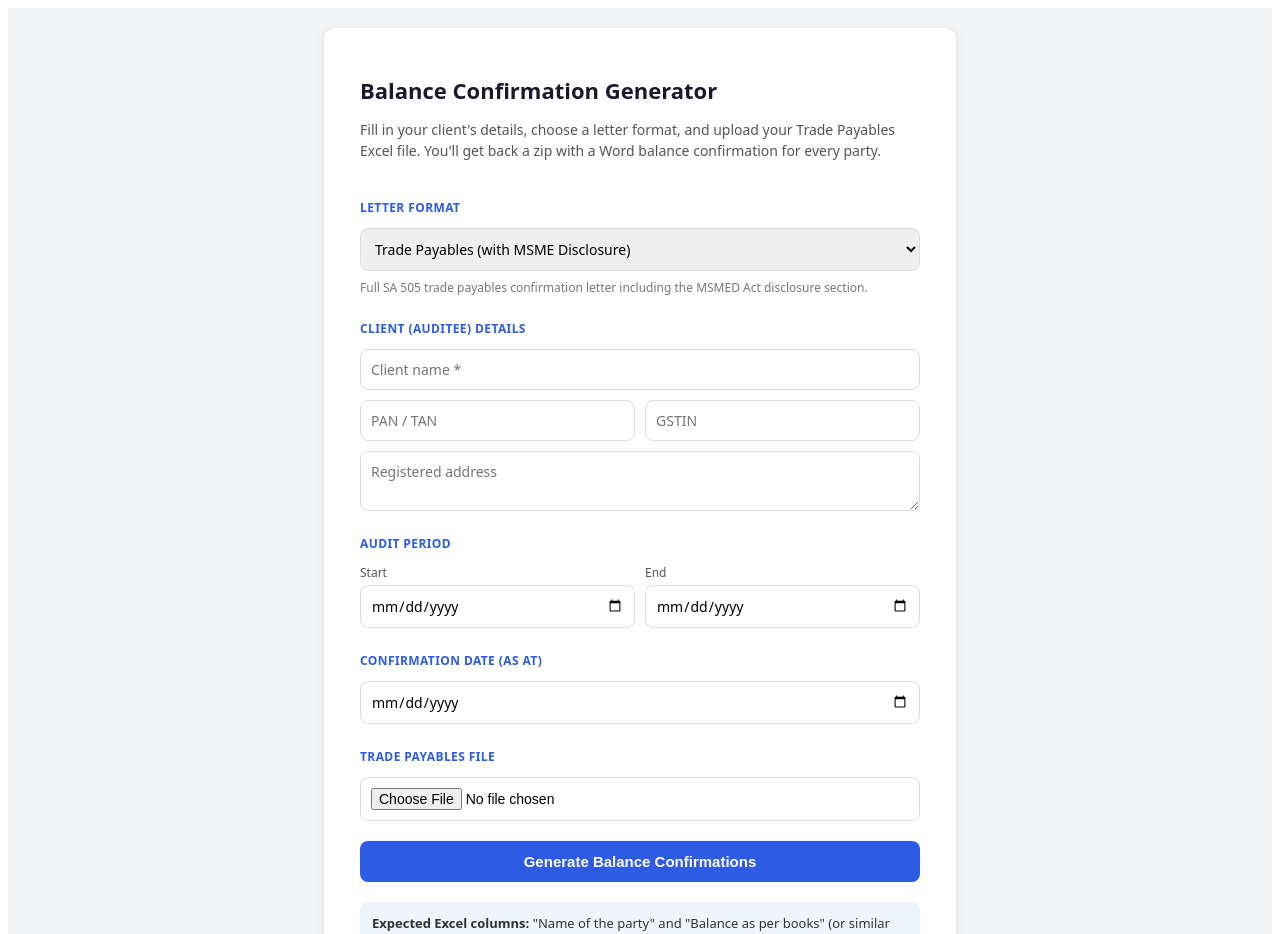
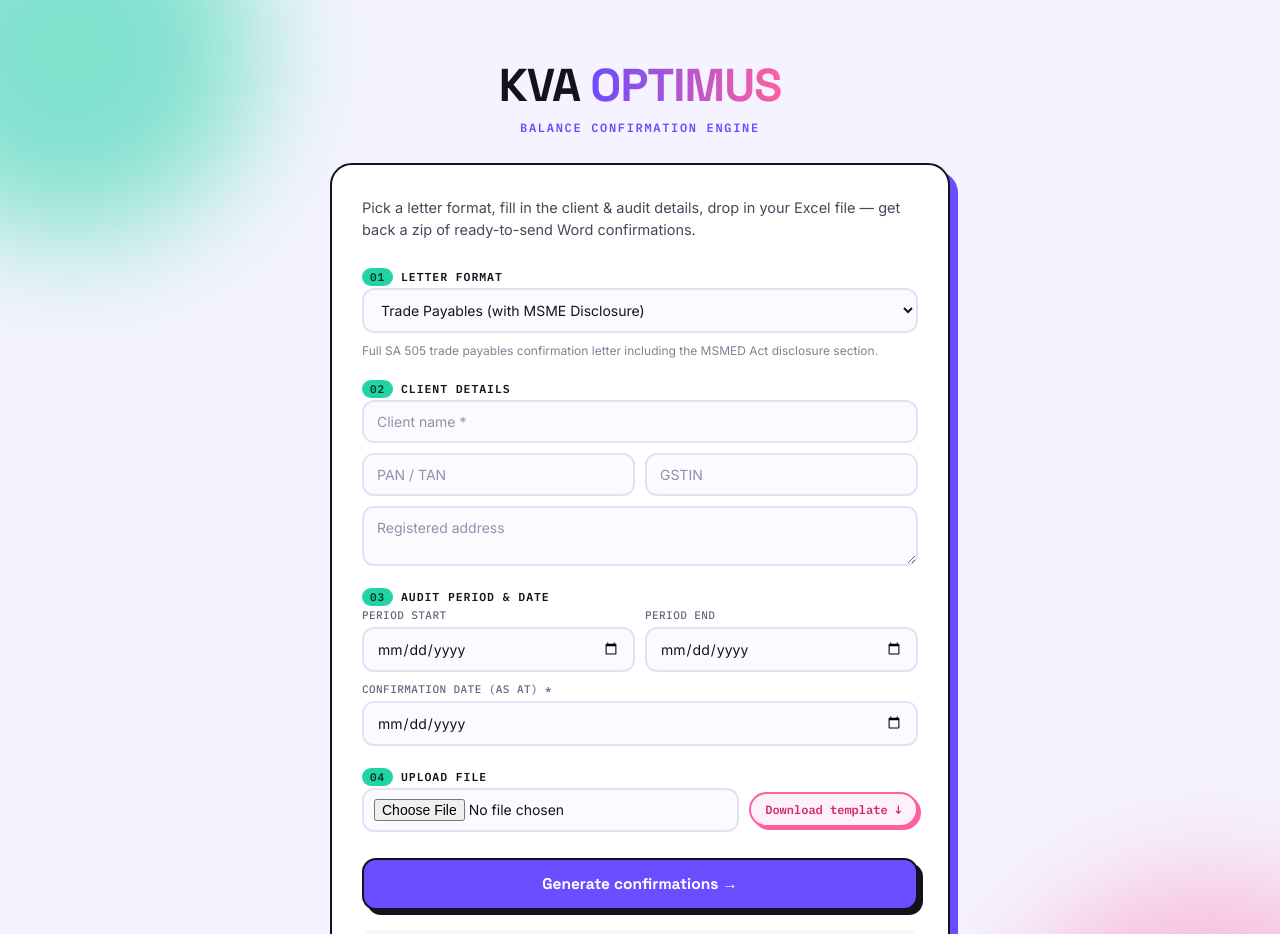
Before and after one commit to Jayesh3001/balance-confirm-tool, a Next.js app: page / in a window 1280 px wide. Shown: the top 934 px of the page. Built offline with nearby package versions, Linux system fonts and the light colour scheme.

Commit message:
Redesign UI as KVA OPTIMUS

```diff
--- a/pages/api/generate.js
+++ b/pages/api/generate.js
@@ -98,7 +98,12 @@ export default async function handler(req, res) {
     };
 
     const nameKey = findKey(rows[0], ["Name of the party", "Party Name", "Name"]);
-    const balanceKey = findKey(rows[0], ["Balance as per books", "Balance", "Closing Balance"]);
+    const balanceKey = findKey(rows[0], [
+      "Balance as per books",
+      "Balance",
+      "Closing Balance",
+      "Balance as on date",
+    ]);
 
     if (!nameKey || !balanceKey) {
       return res.status(400).json({
--- a/pages/index.js
+++ b/pages/index.js
@@ -1,4 +1,5 @@
 import { useEffect, useState } from "react";
+import Head from "next/head";
 
 export default function Home() {
   const [file, setFile] = useState(null);
@@ -76,22 +77,47 @@ export default function Home() {
     }
   }
 
+  const selectedTemplate = templatesList.find((t) => t.id === templateId);
+
   return (
-    <div style={styles.page}>
-      <div style={styles.card}>
-        <h1 style={styles.title}>Balance Confirmation Generator</h1>
-        <p style={styles.subtitle}>
-          Fill in your client's details, choose a letter format, and upload
-          your Trade Payables Excel file. You'll get back a zip with a Word
-          balance confirmation for every party.
+    <>
+      <Head>
+        <link rel="preconnect" href="https://fonts.googleapis.com" />
+        <link rel="preconnect" href="https://fonts.gstatic.com" crossOrigin="true" />
+        <link
+          href="https://fonts.googleapis.com/css2?family=Space+Grotesk:wght@500;700&family=Inter:wght@400;500;600&family=IBM+Plex+Mono:wght@500;600&display=swap"
+          rel="stylesheet"
+        />
+        <title>KVA OPTIMUS</title>
+      </Head>
+
+      <div className="page">
+        <div className="blob blob-a" aria-hidden="true" />
+        <div className="blob blob-b" aria-hidden="true" />
+
+        <main className="wrap">
+          <header className="mark">
+            <span className="mark-ink">KVA</span>
+            <span className="mark-grad">OPTIMUS</span>
+          </header>
+          <p className="eyebrow">balance confirmation engine</p>
+
+          <div className="card">
+            <p className="lede">
+              Pick a letter format, fill in the client &amp; audit details, drop
+              in your Excel file — get back a zip of ready-to-send Word
+              confirmations.
             </p>
 
-        <form onSubmit={handleSubmit} style={styles.form}>
-          <div style={styles.sectionLabel}>Letter format</div>
+            <form onSubmit={handleSubmit} className="form">
+              <fieldset className="group">
+                <legend className="badge">
+                  <span className="badge-num">01</span> Letter format
+                </legend>
                 <select
                   value={templateId}
                   onChange={(e) => setTemplateId(e.target.value)}
-            style={styles.input}
+                  className="input"
                 >
                   {templatesList.map((t) => (
                     <option key={t.id} value={t.id}>
@@ -99,168 +125,410 @@ export default function Home() {
                     </option>
                   ))}
                 </select>
-          {templatesList.find((t) => t.id === templateId)?.description && (
-            <div style={styles.hint}>
-              {templatesList.find((t) => t.id === templateId).description}
-            </div>
+                {selectedTemplate?.description && (
+                  <p className="hint">{selectedTemplate.description}</p>
                 )}
+              </fieldset>
 
-          <div style={styles.sectionLabel}>Client (auditee) details</div>
+              <fieldset className="group">
+                <legend className="badge">
+                  <span className="badge-num">02</span> Client details
+                </legend>
                 <input
                   placeholder="Client name *"
                   value={clientName}
                   onChange={(e) => setClientName(e.target.value)}
-            style={styles.input}
+                  className="input"
                 />
-          <div style={styles.row}>
+                <div className="row">
                   <input
                     placeholder="PAN / TAN"
                     value={clientPan}
                     onChange={(e) => setClientPan(e.target.value)}
-              style={{ ...styles.input, flex: 1 }}
+                    className="input"
                   />
                   <input
                     placeholder="GSTIN"
                     value={clientGstin}
                     onChange={(e) => setClientGstin(e.target.value)}
-              style={{ ...styles.input, flex: 1 }}
+                    className="input"
                   />
                 </div>
                 <textarea
                   placeholder="Registered address"
                   value={clientAddress}
                   onChange={(e) => setClientAddress(e.target.value)}
-            style={{ ...styles.input, minHeight: 60, resize: "vertical" }}
+                  className="input textarea"
                 />
+              </fieldset>
 
-          <div style={styles.sectionLabel}>Audit period</div>
-          <div style={styles.row}>
-            <label style={styles.dateLabel}>
-              Start
+              <fieldset className="group">
+                <legend className="badge">
+                  <span className="badge-num">03</span> Audit period &amp; date
+                </legend>
+                <div className="row">
+                  <label className="dateLabel">
+                    Period start
                     <input
                       type="date"
                       value={auditPeriodStart}
                       onChange={(e) => setAuditPeriodStart(e.target.value)}
-                style={styles.input}
+                      className="input"
                     />
                   </label>
-            <label style={styles.dateLabel}>
-              End
+                  <label className="dateLabel">
+                    Period end
                     <input
                       type="date"
                       value={auditPeriodEnd}
                       onChange={(e) => setAuditPeriodEnd(e.target.value)}
-                style={styles.input}
+                      className="input"
                     />
                   </label>
                 </div>
-
-          <div style={styles.sectionLabel}>Confirmation date (as at)</div>
+                <label className="dateLabel">
+                  Confirmation date (as at) *
                   <input
                     type="date"
                     value={confirmationDate}
                     onChange={(e) => setConfirmationDate(e.target.value)}
-            style={styles.input}
+                    className="input"
                   />
+                </label>
+              </fieldset>
 
-          <div style={styles.sectionLabel}>Trade payables file</div>
+              <fieldset className="group">
+                <legend className="badge">
+                  <span className="badge-num">04</span> Upload file
+                </legend>
+                <div className="uploadRow">
                   <input
                     type="file"
                     accept=".xlsx,.xls,.csv"
                     onChange={(e) => setFile(e.target.files[0])}
-            style={styles.fileInput}
+                    className="input fileInput"
                   />
+                  <a
+                    href="/Party_Balances_Template.xlsx"
+                    download
+                    className="pillLink"
+                  >
+                    Download template ↓
+                  </a>
+                </div>
+              </fieldset>
 
-          <button type="submit" disabled={loading} style={styles.button}>
-            {loading ? "Generating..." : "Generate Balance Confirmations"}
+              <button type="submit" disabled={loading} className="submit">
+                {loading ? "Generating…" : "Generate confirmations →"}
               </button>
             </form>
 
-        {error && <p style={styles.error}>{error}</p>}
+            {error && <p className="error">{error}</p>}
 
-        <div style={styles.note}>
-          <strong>Expected Excel columns:</strong> "Name of the party" and
-          "Balance as per books" (or similar names — common variations are
-          matched automatically).
+            <p className="note">
+              Expected columns: <strong>Party Name</strong> and{" "}
+              <strong>Balance as on date</strong> (a few common variations are
+              matched automatically too).
+            </p>
           </div>
+
+          <p className="footer">K.Vijayaraghavan and Associates LLP · Chartered Accountants</p>
+        </main>
       </div>
-    </div>
+
+      <style jsx global>{`
+        * {
+          box-sizing: border-box;
+        }
+        html,
+        body {
+          margin: 0;
+          padding: 0;
+        }
+        body {
+          font-family: "Inter", system-ui, sans-serif;
+          color: #14121f;
+        }
+        :focus-visible {
+          outline: 2px solid #6c4cff;
+          outline-offset: 2px;
+        }
+      `}</style>
+
+      <style jsx>{`
+        .page {
+          position: relative;
+          min-height: 100vh;
+          overflow: hidden;
+          background: #f5f3ff;
+          display: flex;
+          justify-content: center;
+          padding: 56px 20px 40px;
+        }
+
+        .blob {
+          position: absolute;
+          border-radius: 50%;
+          filter: blur(60px);
+          opacity: 0.55;
+          pointer-events: none;
+        }
+        .blob-a {
+          width: 380px;
+          height: 380px;
+          background: #22d3a6;
+          top: -140px;
+          left: -120px;
+        }
+        .blob-b {
+          width: 420px;
+          height: 420px;
+          background: #ff5fa0;
+          bottom: -180px;
+          right: -140px;
+          opacity: 0.4;
+        }
+
+        .wrap {
+          position: relative;
+          z-index: 1;
+          width: 100%;
+          max-width: 620px;
+          display: flex;
+          flex-direction: column;
+          align-items: center;
+        }
+
+        .mark {
+          font-family: "Space Grotesk", sans-serif;
+          font-weight: 700;
+          font-size: clamp(34px, 6vw, 46px);
+          letter-spacing: -0.02em;
+          display: flex;
+          gap: 10px;
+        }
+        .mark-ink {
+          color: #14121f;
+        }
+        .mark-grad {
+          background: linear-gradient(90deg, #6c4cff, #ff5fa0);
+          -webkit-background-clip: text;
+          background-clip: text;
+          color: transparent;
+        }
+
+        .eyebrow {
+          font-family: "IBM Plex Mono", monospace;
+          font-size: 12px;
+          font-weight: 600;
+          letter-spacing: 0.14em;
+          text-transform: uppercase;
+          color: #6c4cff;
+          margin: 6px 0 28px;
+        }
+
+        .card {
+          width: 100%;
+          background: #ffffff;
+          border: 2.5px solid #14121f;
+          border-radius: 22px;
+          box-shadow: 8px 8px 0 #6c4cff;
+          padding: 32px 30px 28px;
+        }
+
+        .lede {
+          font-size: 14.5px;
+          line-height: 1.55;
+          color: #4a465c;
+          margin: 0 0 26px;
+        }
+
+        .form {
+          display: flex;
+          flex-direction: column;
+          gap: 22px;
+        }
+
+        .group {
+          border: none;
+          margin: 0;
+          padding: 0;
+          display: flex;
+          flex-direction: column;
+          gap: 10px;
+        }
+
+        .badge {
+          display: inline-flex;
+          align-items: center;
+          gap: 8px;
+          font-family: "IBM Plex Mono", monospace;
+          font-size: 11.5px;
+          font-weight: 600;
+          letter-spacing: 0.08em;
+          text-transform: uppercase;
+          color: #14121f;
+          padding: 0;
+          margin-bottom: 2px;
+        }
+        .badge-num {
+          background: #22d3a6;
+          color: #072e26;
+          border-radius: 999px;
+          padding: 2px 8px;
+          font-size: 11px;
+        }
+
+        .row {
+          display: flex;
+          gap: 10px;
+        }
+        .row .input {
+          flex: 1;
+        }
+
+        .input {
+          width: 100%;
+          padding: 11px 13px;
+          border: 2px solid #e4e1f5;
+          border-radius: 12px;
+          font-size: 14px;
+          font-family: "Inter", sans-serif;
+          background: #fbfaff;
+          color: #14121f;
+          transition: border-color 0.15s ease;
+        }
+        .input::placeholder {
+          color: #9490ab;
+        }
+        .input:focus {
+          border-color: #6c4cff;
+          outline: none;
+        }
+
+        .textarea {
+          min-height: 58px;
+          resize: vertical;
+        }
+
+        .dateLabel {
+          flex: 1;
+          display: flex;
+          flex-direction: column;
+          gap: 5px;
+          font-family: "IBM Plex Mono", monospace;
+          font-size: 11px;
+          color: #6a6580;
+          text-transform: uppercase;
+          letter-spacing: 0.04em;
+        }
+
+        .uploadRow {
+          display: flex;
+          align-items: center;
+          gap: 10px;
+          flex-wrap: wrap;
+        }
+        .fileInput {
+          flex: 1;
+          min-width: 180px;
+          padding: 9px 10px;
+        }
+
+        .pillLink {
+          font-family: "IBM Plex Mono", monospace;
+          font-size: 12px;
+          font-weight: 600;
+          white-space: nowrap;
+          background: #fff1f8;
+          color: #d6266f;
+          border: 2px solid #ff5fa0;
+          border-radius: 999px;
+          padding: 8px 14px;
+          text-decoration: none;
+          transition: transform 0.12s ease, box-shadow 0.12s ease;
+          box-shadow: 3px 3px 0 #ff5fa0;
+        }
+        .pillLink:hover {
+          transform: translate(-1px, -1px);
+          box-shadow: 4px 4px 0 #ff5fa0;
+        }
+        .pillLink:active {
+          transform: translate(1px, 1px);
+          box-shadow: 1px 1px 0 #ff5fa0;
+        }
+
+        .submit {
+          margin-top: 4px;
+          padding: 14px 18px;
+          border: 2.5px solid #14121f;
+          border-radius: 14px;
+          background: #6c4cff;
+          color: #fff;
+          font-family: "Space Grotesk", sans-serif;
+          font-size: 15.5px;
+          font-weight: 700;
+          cursor: pointer;
+          box-shadow: 5px 5px 0 #14121f;
+          transition: transform 0.12s ease, box-shadow 0.12s ease, background 0.15s ease;
+        }
+        .submit:hover:not(:disabled) {
+          transform: translate(-2px, -2px);
+          box-shadow: 7px 7px 0 #14121f;
+        }
+        .submit:active:not(:disabled) {
+          transform: translate(1px, 1px);
+          box-shadow: 2px 2px 0 #14121f;
+        }
+        .submit:disabled {
+          background: #b7abff;
+          cursor: not-allowed;
+          box-shadow: 5px 5px 0 #ded9ff;
+        }
+
+        .hint {
+          font-size: 12px;
+          color: #837f96;
+          margin: 0;
+        }
+
+        .error {
+          margin-top: 16px;
+          font-size: 13.5px;
+          color: #c0392b;
+          background: #fdecea;
+          border: 1.5px solid #f3b9b3;
+          border-radius: 10px;
+          padding: 10px 12px;
+        }
+
+        .note {
+          margin-top: 20px;
+          font-size: 12.5px;
+          color: #6a6580;
+          background: #f6f4ff;
+          border-radius: 10px;
+          padding: 12px 14px;
+          line-height: 1.5;
+        }
+
+        .footer {
+          font-family: "IBM Plex Mono", monospace;
+          font-size: 11px;
+          color: #8b87a0;
+          margin-top: 22px;
+          letter-spacing: 0.02em;
+        }
+
+        @media (max-width: 480px) {
+          .row {
+            flex-direction: column;
+          }
+          .card {
+            padding: 26px 20px 22px;
+          }
+        }
+      `}</style>
+    </>
   );
 }
-
-const styles = {
-  page: {
-    minHeight: "100vh",
-    display: "flex",
-    alignItems: "center",
-    justifyContent: "center",
-    background: "#f4f5f7",
-    fontFamily: "system-ui, -apple-system, sans-serif",
-    padding: 20,
-  },
-  card: {
-    background: "#fff",
-    borderRadius: 12,
-    padding: "32px 36px",
-    maxWidth: 560,
-    width: "100%",
-    boxShadow: "0 2px 12px rgba(0,0,0,0.08)",
-  },
-  title: { fontSize: 22, marginBottom: 8, color: "#1a1a2e" },
-  subtitle: { fontSize: 14, color: "#555", lineHeight: 1.5, marginBottom: 24 },
-  form: { display: "flex", flexDirection: "column", gap: 10 },
-  sectionLabel: {
-    fontSize: 12,
-    fontWeight: 700,
-    color: "#2d5be3",
-    textTransform: "uppercase",
-    letterSpacing: 0.4,
-    marginTop: 14,
-    marginBottom: 2,
-  },
-  row: { display: "flex", gap: 10 },
-  dateLabel: {
-    flex: 1,
-    display: "flex",
-    flexDirection: "column",
-    fontSize: 12,
-    color: "#555",
-    gap: 4,
-  },
-  input: {
-    padding: 10,
-    border: "1px solid #ddd",
-    borderRadius: 8,
-    fontSize: 14,
-    fontFamily: "inherit",
-    width: "100%",
-    boxSizing: "border-box",
-  },
-  hint: { fontSize: 12, color: "#777", marginTop: -2 },
-  fileInput: {
-    padding: 10,
-    border: "1px solid #ddd",
-    borderRadius: 8,
-    fontSize: 14,
-  },
-  button: {
-    marginTop: 10,
-    padding: "12px 16px",
-    background: "#2d5be3",
-    color: "#fff",
-    border: "none",
-    borderRadius: 8,
-    fontSize: 15,
-    fontWeight: 600,
-    cursor: "pointer",
-  },
-  error: { color: "#c0392b", marginTop: 14, fontSize: 14 },
-  note: {
-    marginTop: 20,
-    padding: 12,
-    background: "#f0f4ff",
-    borderRadius: 8,
-    fontSize: 13,
-    color: "#333",
-  },
-};
```
Also changed, not shown: 1 other file (tests, documents, lock files or other folders). Lines whose indentation alone changed are shown as unchanged.
